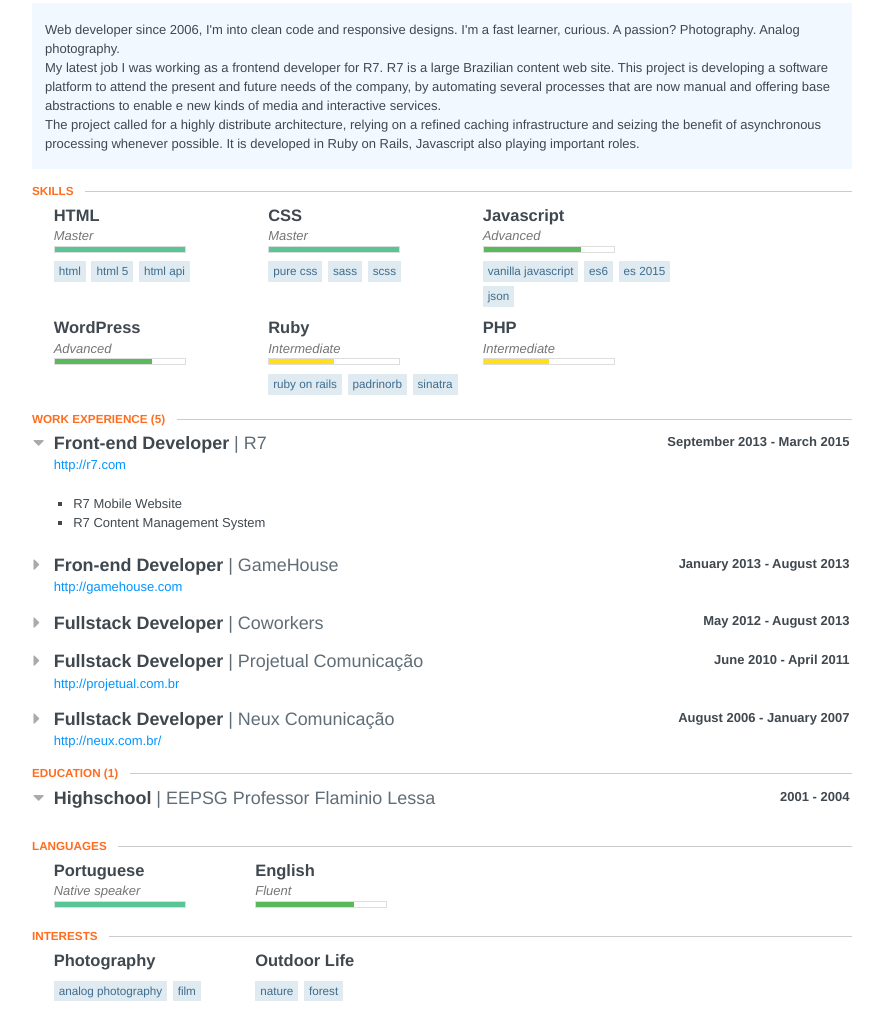
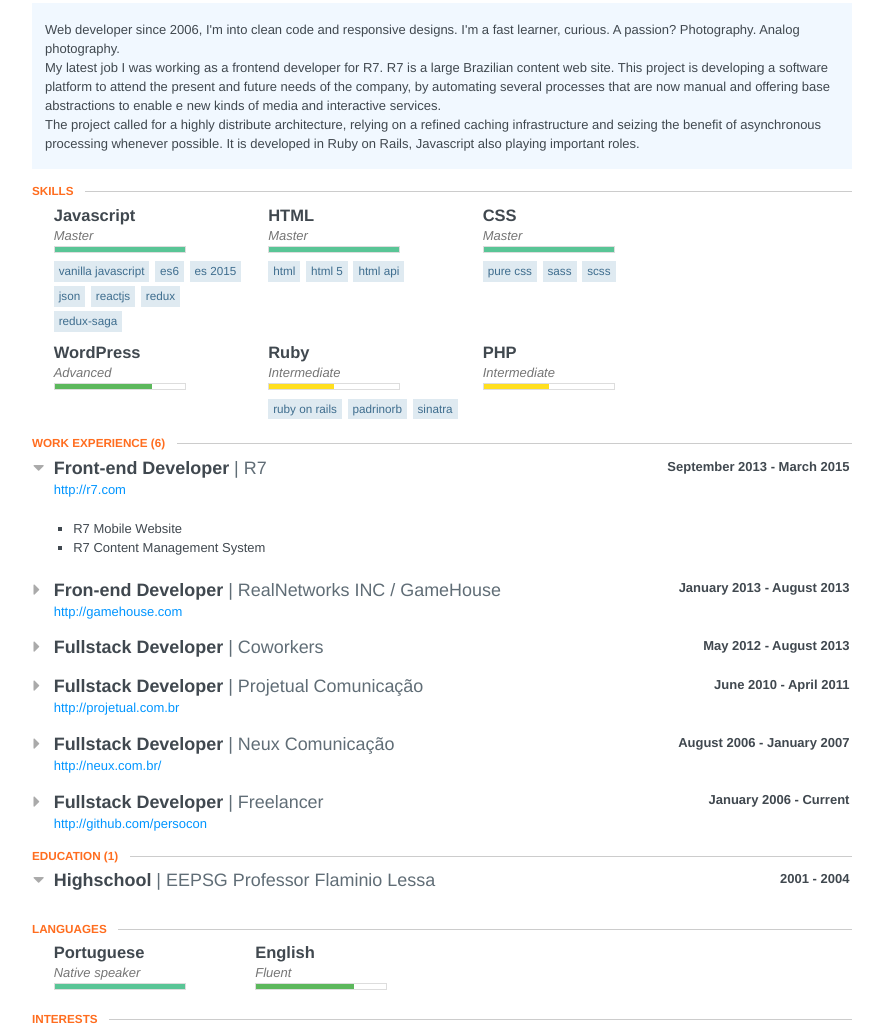
Before and after one commit to persocon/persocon.github.io, a website: page index.html in a window 1280 px wide. Shown: the part 156-1187 px from the top of the page, without its empty margins (198-1081 px from the left). Drawn offline with Linux system fonts and the light colour scheme.

Commit message:
Adding freelancer that was missing, update skill tree

```diff
--- a/index.html
+++ b/index.html
@@ -743,6 +743,24 @@ ul.courses li:hover {
 					<section id="skills">
 						<div class="item">
 							<h3 class="name">
+								Javascript
+							</h3>
+							<div class="level master">
+								<em>Master</em>
+								<div class="bar"></div>
+							</div>
+							<ul class="keywords">
+								<li>Vanilla Javascript</li>
+								<li>ES6</li>
+								<li>ES 2015</li>
+								<li>JSON</li>
+								<li>ReactJS</li>
+								<li>Redux</li>
+								<li>Redux-Saga</li>
+							</ul>
+						</div>
+						<div class="item">
+							<h3 class="name">
 								HTML
 							</h3>
 							<div class="level master">
@@ -767,21 +785,6 @@ ul.courses li:hover {
 								<li>pure css</li>
 								<li>sass</li>
 								<li>scss</li>
-							</ul>
-						</div>
-						<div class="item">
-							<h3 class="name">
-								Javascript
-							</h3>
-							<div class="level advanced">
-								<em>Advanced</em>
-								<div class="bar"></div>
-							</div>
-							<ul class="keywords">
-								<li>Vanilla Javascript</li>
-								<li>ES6</li>
-								<li>ES 2015</li>
-								<li>JSON</li>
 							</ul>
 						</div>
 						<div class="item">
@@ -821,7 +824,7 @@ ul.courses li:hover {
 
 				<section class="section">
 					<header>
-						<h2 class='section-title'>Work Experience <span class="item-count">(5)</span></h2>
+						<h2 class='section-title'>Work Experience <span class="item-count">(6)</span></h2>
 					</header>
 					<section id="work">
 								<header>
@@ -863,7 +866,7 @@ ul.courses li:hover {
 										Fron-end Developer
 									</div>
 									<div class="company">
-										GameHouse
+										RealNetworks INC / GameHouse
 									</div>
 									<div class="date">
 										<span class="startDate">
@@ -962,6 +965,41 @@ ul.courses li:hover {
 
 
 								<div class="item display none" style="opacity:0">
+							</div>
+								<header>
+									<span class="space-left">
+											<span class="fa fa-caret-right"></span>
+									</span>
+									<div class="position">
+										Fullstack Developer
+									</div>
+									<div class="company">
+										Freelancer
+									</div>
+									<div class="date">
+										<span class="startDate">
+											January 2006
+										</span>
+										<span class="endDate">
+											- Current
+										</span>
+									</div>
+								</header>
+
+                                <span class="website">
+                                    <a href="http://github.com/persocon">http://github.com/persocon</a>
+                                </span>
+
+
+								<div class="item display none" style="opacity:0">
+									<div class="summary">
+										<p><p>Fullstack developer</p></p>
+									</div>
+									<ul class="highlights">
+											<li>MangoCorp projects</li>
+											<li>C-Heads Magazine projects</li>
+											<li>Cursillo.at website</li>
+									</ul>
 							</div>
 					</section>
 				</section>
```
Also changed, not shown: package.json (+4 -4 lines), resume.json (+26 -11 lines).
